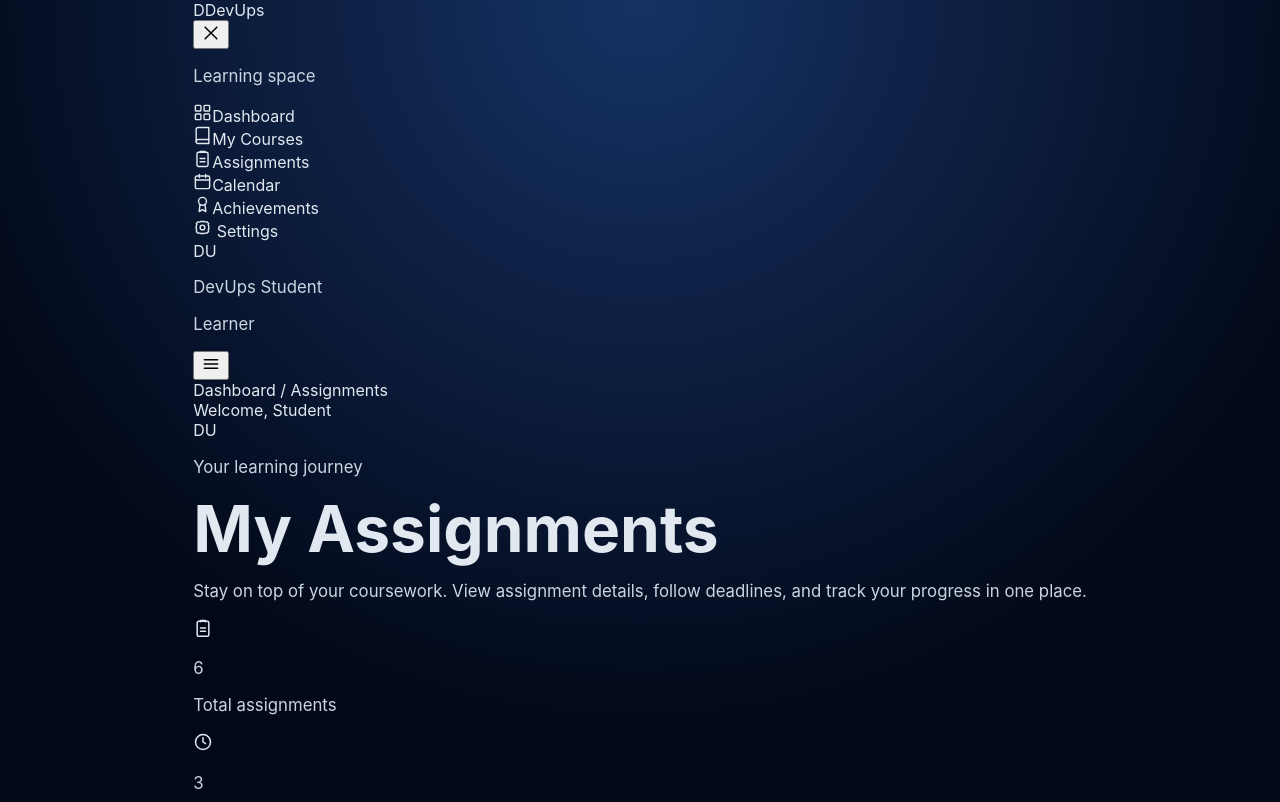
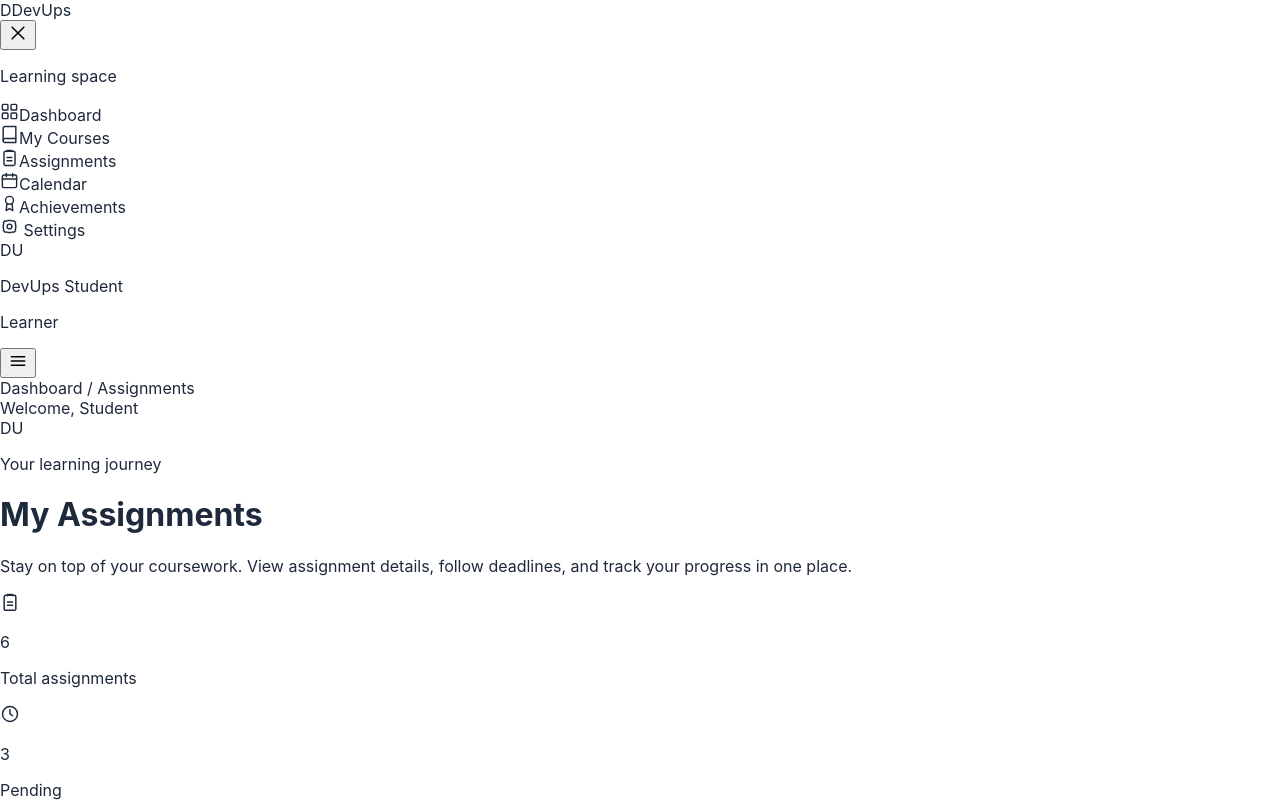
Before and after one commit to emmyj3109-droid/devups-project, a React (Vite) app in the folder frontend/: page / in a window 1280 px wide. Shown: the top 802 px of the page. Built offline with nearby package versions, Linux system fonts and the light colour scheme.

Commit message:
Updated assignment page styling

```diff
--- a/frontend/src/index.css
+++ b/frontend/src/index.css
@@ -1,62 +1,21 @@
-* {
-  box-sizing: border-box;
-}
+@tailwind base;
+@tailwind components;
+@tailwind utilities;
 
 :root {
-  font-family: Inter, system-ui, -apple-system, BlinkMacSystemFont, 'Segoe UI', sans-serif;
-  color: #e2e8f0;
-  background: #020817;
+  font-family: Inter, ui-sans-serif, system-ui, -apple-system, BlinkMacSystemFont, 'Segoe UI', sans-serif;
+  color: #1E293B;
+  background: #FFFFFF;
   font-synthesis: none;
   text-rendering: optimizeLegibility;
   -webkit-font-smoothing: antialiased;
-  -moz-osx-font-smoothing: grayscale;
 }
 
-body {
-  min-width: 320px;
-  min-height: 100vh;
-  margin: 0;
-  display: grid;
-  place-items: center;
-  background: radial-gradient(circle at top, rgba(59, 130, 246, 0.35), transparent 35%), #020817;
+* { box-sizing: border-box; }
+body { margin: 0; min-width: 320px; }
+button, input, select { font: inherit; }
+button { cursor: pointer; }
+button:focus-visible, input:focus-visible, select:focus-visible, a:focus-visible {
+  outline: 3px solid #10B981;
+  outline-offset: 3px;
 }
-
-.app-shell {
-  width: 100%;
-  padding: 2rem;
-}
-
-.card {
-  width: min(100%, 640px);
-  margin: 0 auto;
-  padding: 2.5rem;
-  border: 1px solid rgba(148, 163, 184, 0.25);
-  border-radius: 1.25rem;
-  background: rgba(15, 23, 42, 0.8);
-  box-shadow: 0 20px 60px rgba(15, 23, 42, 0.6);
-}
-
-.eyebrow {
-  color: #7dd3fc;
-  font-size: 0.8rem;
-  letter-spacing: 0.12em;
-  text-transform: uppercase;
-}
-
-h1 {
-  margin: 1rem 0 0.75rem;
-  font-size: clamp(2.2rem, 5vw, 4rem);
-  line-height: 1.1;
-}
-
-p {
-  color: #cbd5e1;
-  font-size: 1.05rem;
-}
-
-code {
-  padding: 0.15rem 0.35rem;
-  border-radius: 0.35rem;
-  background: rgba(148, 163, 184, 0.12);
-  font-family: 'SFMono-Regular', Consolas, monospace;
-}
```
